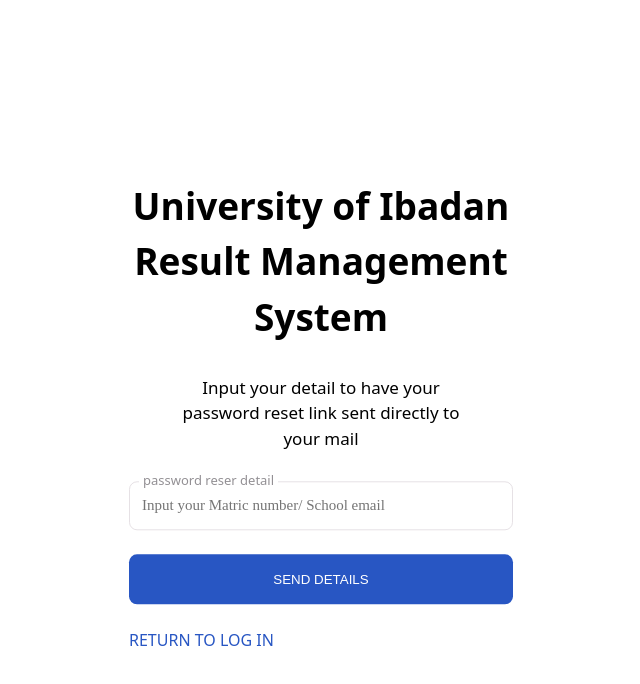
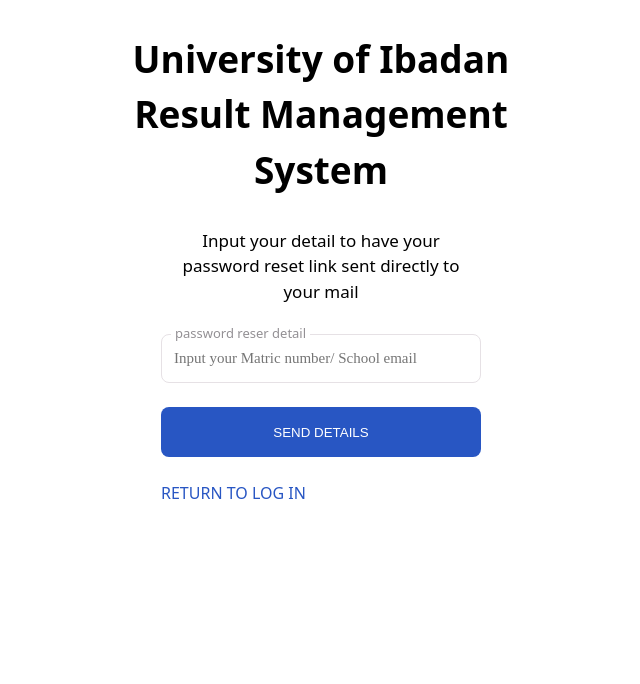
Before and after one commit to Qudusayo/ui_rms, a React (Vite) app: page /password-reset in a window 1280 px wide. Shown: the top 684 px of the page, without its empty margins (319-959 px from the left). Built offline with nearby package versions, Linux system fonts and the light colour scheme.

Commit message:
Password Reset Page corrected

```diff
--- a/src/pages/password-reset.tsx
+++ b/src/pages/password-reset.tsx
@@ -8,11 +8,6 @@
   max-width: 480px;
   margin: auto;
   box-sizing: border-box;
-  position: absolute;
-  transform: translate(-50%, -50%);
-  top: 50%;
-  left: 50%;
-
 `
 const H1 = styled.h1`
   text-align: center;
@@ -40,7 +35,7 @@
   margin: 24px 0px;
 `
 const Div = styled.div`
-  width: 80%;
+  max-width: 320px;
    margin: 30px auto 0px;
 `
 export const PasswordResetPage = () => {
```
